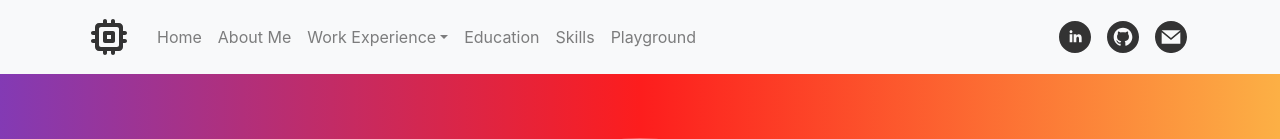
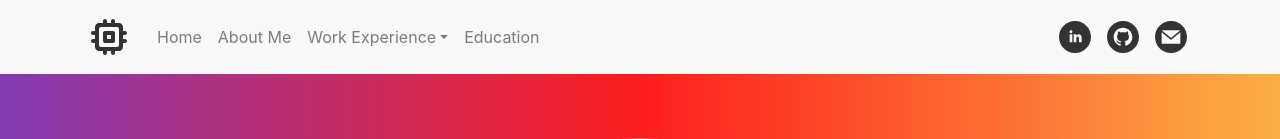
Before and after one commit to santiagoserrato/santiagoserrato.github.io, a React (Create React App) app: page / in a window 1280 px wide. Shown: the top 139 px of the page. Built offline with nearby package versions, Linux system fonts and the light colour scheme.

Commit message:
Remove navigation links not being used at the moment

```diff
--- a/src/components/Navigation.js
+++ b/src/components/Navigation.js
@@ -36,8 +36,6 @@ class Navigation extends React.Component {
                     <NavDropdown.Item href="#action/3.5">Software Developer Intern</NavDropdown.Item>
                   </NavDropdown>
                   <Nav.Link href="#education">Education</Nav.Link>
-                  <Nav.Link href="#skills">Skills</Nav.Link>
-                  <Nav.Link href="#playground">Playground</Nav.Link>
                 </Nav>
                 <Navbar.Text className="d-none d-lg-block">
                   <a href="https://www.linkedin.com/in/santiagoserrato/"target="__blank"><LinkedInIcon className="px-1" fill='#333' width='3rem'height='2rem' /></a>
```
